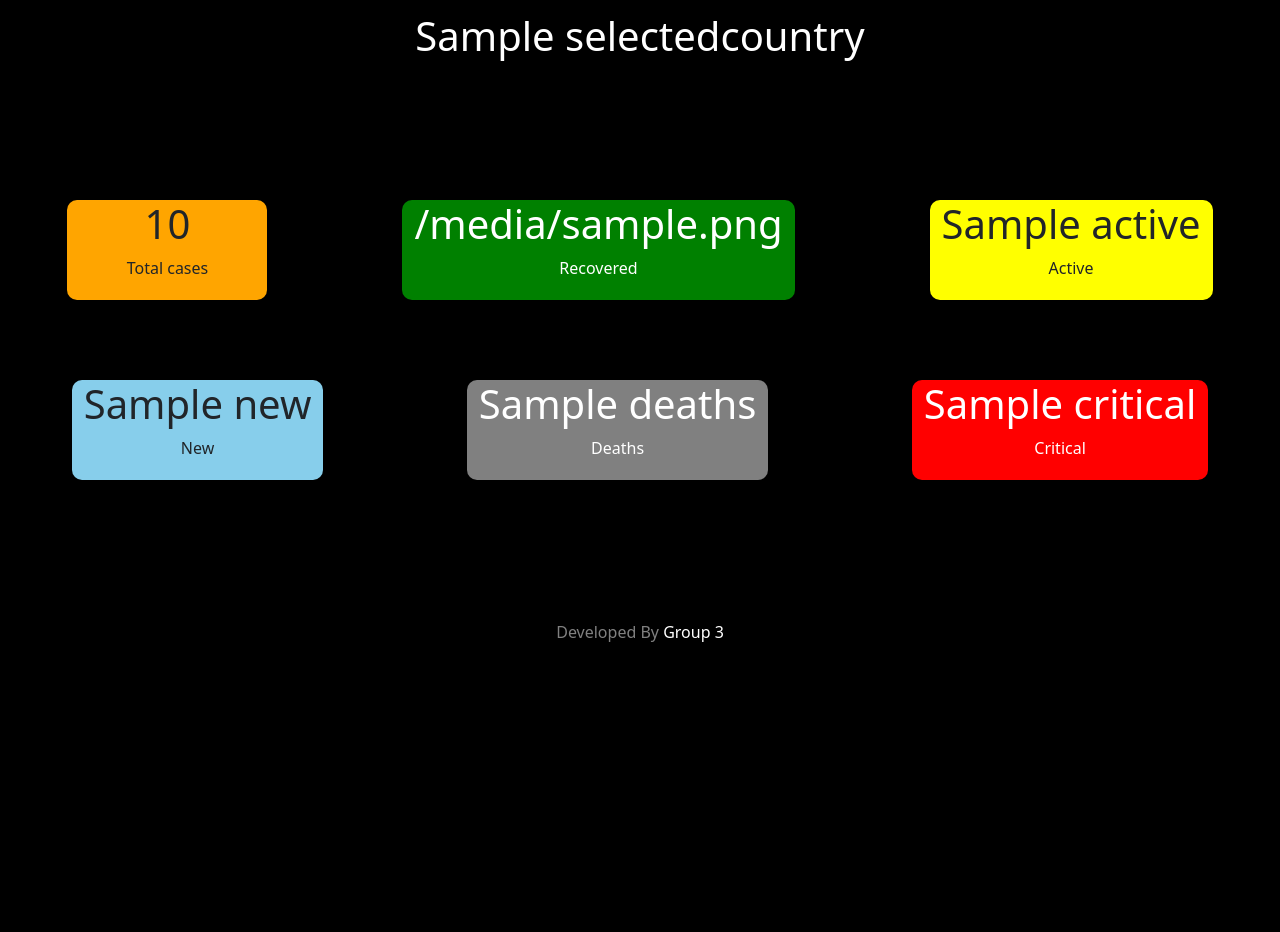
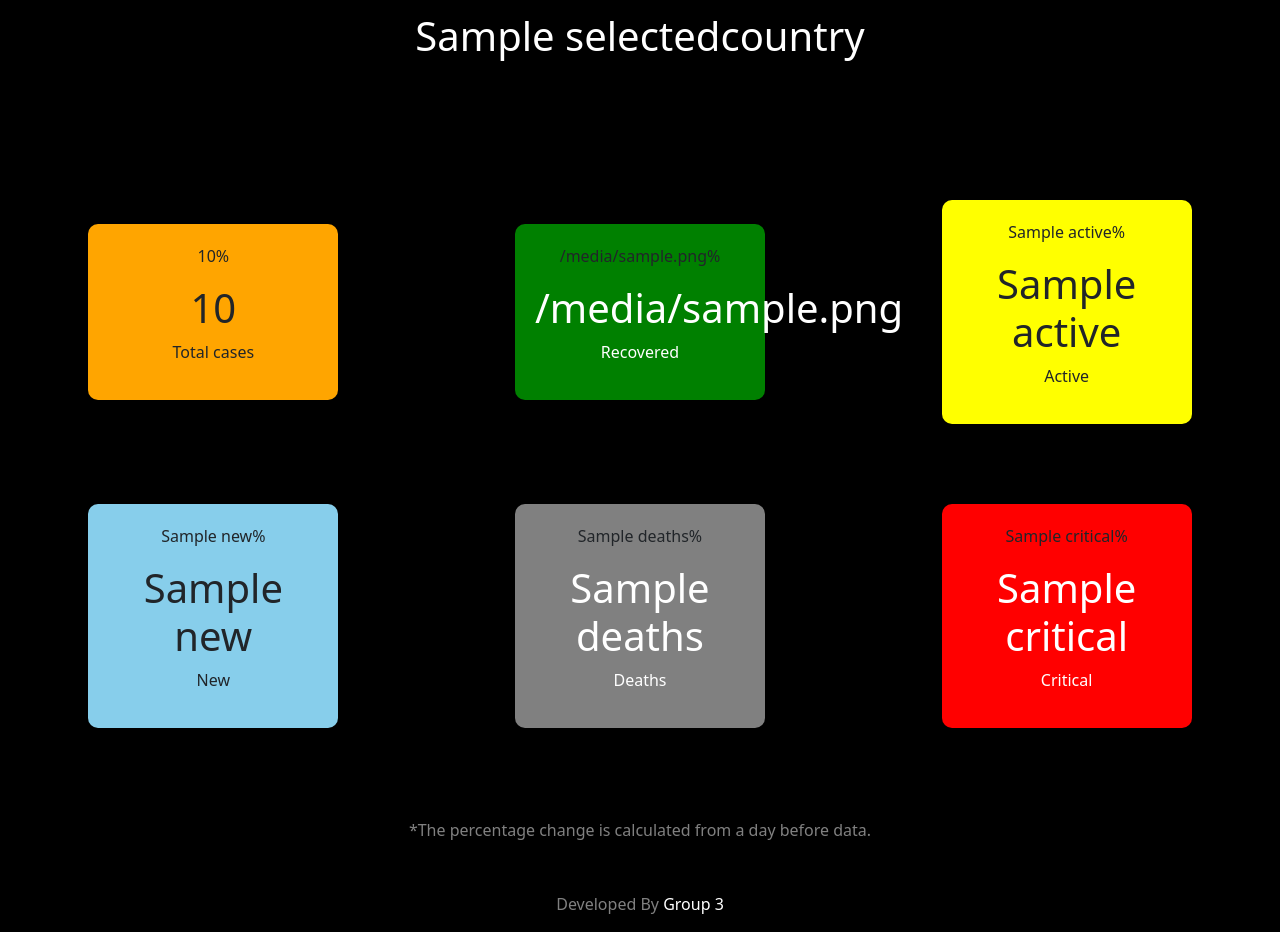
Before and after one commit to HADS-coders/covid19-stats, a Django app: template templates/index.html in a window 1280 px wide. Shown: the part 264-1196 px from the top of the page. Before the commit the page ends 906 px from the top, so only its background shows below. Run offline with Django 3.2, Linux system fonts and the light colour scheme; the template is opened without the code that fills it: most values are stand-ins (such as "Sample title", 1, 10 or a date in 2020).

Commit message:
percentage change now completed

```diff
--- a/templates/index.html
+++ b/templates/index.html
@@ -7,6 +7,7 @@
 </head>
 <style type="text/css">
     .container{
+        padding: 20px;
     margin-top: 40px;
     margin-bottom:40px;
     }
@@ -31,30 +32,37 @@
 
 <h1 style="margin:100px 0;color:white;text-align:center">{{selectedcountry}}</h1>
 <div class="d-flex justify-content-center align-items-center">
-    <div class="container" style="border-radius:10px;background-color:orange;min-height:100px;min-width:200px;width: fit-content;">
-        <h1 style="text-align:center">{{total}}</h1>
+    <div class="container" style="border-radius:10px;background-color:orange;width: 250px;">
+        <p style="text-align:center">{{dayBeforeData.total}}%</p>
+        <h1 style="text-align:center">{{latestData.total}}</h1>
         <p style="text-align:center">Total cases</p>
     </div>
-    <div class="container" style=" border-radius:10px;background-color:green;min-height:100px;min-width:200px;width: fit-content;">
-        <h1 style="text-align:center;color:white">{{recovered}}</h1>
+    <div class="container" style=" border-radius:10px;background-color:green;width: 250px;">
+        <p style="text-align:center">{{dayBeforeData.recovered}}%</p>
+        <h1 style="text-align:center;color:white">{{latestData.recovered}}</h1>
         <p style="text-align:center;color:white">Recovered</p>
-    </div><div class="container" style="border-radius:10px;background-color:yellow;min-height:100px;min-width:200px;width: fit-content;">
-        <h1 style="text-align:center">{{active}}</h1>
+    </div><div class="container" style="border-radius:10px;background-color:yellow;width: 250px;">
+        <p style="text-align:center">{{dayBeforeData.active}}%</p>
+        <h1 style="text-align:center">{{latestData.active}}</h1>
         <p style="text-align:center">Active</p>
     </div>
 </div>
 <div class="d-flex justify-content-center align-items-center">
-    <div class="container" style="border-radius:10px;background-color:skyblue;min-height:100px;min-width:200px;width: fit-content;">
-        <h1 style="text-align:center">{{new}}</h1>
+    <div class="container" style="border-radius:10px;background-color:skyblue;width: 250px;">
+        <p style="text-align:center">{{dayBeforeData.new}}%</p>
+        <h1 style="text-align:center">{{latestData.new}}</h1>
         <p style="text-align:center">New</p>
-    </div><div class="container" style="border-radius:10px;background-color:grey;min-height:100px;min-width:200px;width: fit-content;">
-        <h1 style="text-align:center;color:white">{{deaths}}</h1>
+    </div><div class="container" style="border-radius:10px;background-color:grey;width: 250px;">
+        <p style="text-align:center">{{dayBeforeData.deaths}}%</p>
+        <h1 style="text-align:center;color:white">{{latestData.deaths}}</h1>
         <p style="text-align:center;color:white">Deaths</p>
-    </div><div class="container" style="border-radius:10px;background-color:red;min-height:100px;min-width:200px;width: fit-content;">
-        <h1 style="text-align:center;color:white">{{critical}}</h1>
+    </div><div class="container" style="border-radius:10px;background-color:red;width: 250px;">
+        <p style="text-align:center">{{dayBeforeData.critical}}%</p>
+        <h1 style="text-align:center;color:white">{{latestData.critical}}</h1>
         <p style="text-align:center;color:white">Critical</p>
     </div>
 </div>
-<p style=" margin-top:100px;color:grey;text-align:center">Developed By <span style="color:white">Group 3</span></p>
+<p style=" margin-top:50px;color:grey;text-align:center">*The percentage change is calculated from a day before data.</p>
+<p style=" margin-top:50px;color:grey;text-align:center">Developed By <span style="color:white">Group 3</span></p>
 </body>
 </html>
```
Also changed, not shown: covidapp/views.py (+47 -15 lines).
